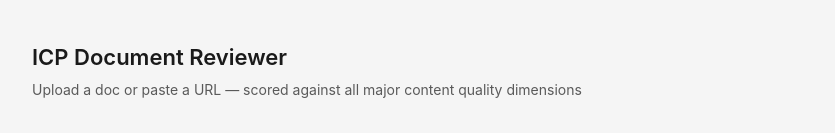
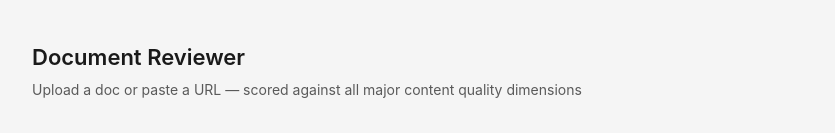
Before and after one commit to amanatheb/document_reviewer, a website: page public/index.html in a window 1280 px wide. Shown: the top 133 px of the page, without its empty margins (222-1057 px from the left). Drawn offline with Linux system fonts and the light colour scheme; a script that the page names is missing.

Commit message:
Update index.html

```diff
--- a/public/index.html
+++ b/public/index.html
@@ -3,7 +3,7 @@
 <head>
 <meta charset="UTF-8"/>
 <meta name="viewport" content="width=device-width, initial-scale=1.0"/>
-<title>ICP Document Reviewer</title>
+<title>Document Reviewer</title>
 <script src="https://cdnjs.cloudflare.com/ajax/libs/pdf.js/3.11.174/pdf.min.js"></script>
 <style>
 *,*::before,*::after{box-sizing:border-box;margin:0;padding:0;}
@@ -136,7 +136,7 @@ input[type="file"]{display:none;}
 </head>
 <body>
 <div class="page">
-  <h1>ICP Document Reviewer</h1>
+  <h1>Document Reviewer</h1>
   <p class="subtitle">Upload a doc or paste a URL — scored against all major content quality dimensions</p>
 
   <div class="how-box">
```
